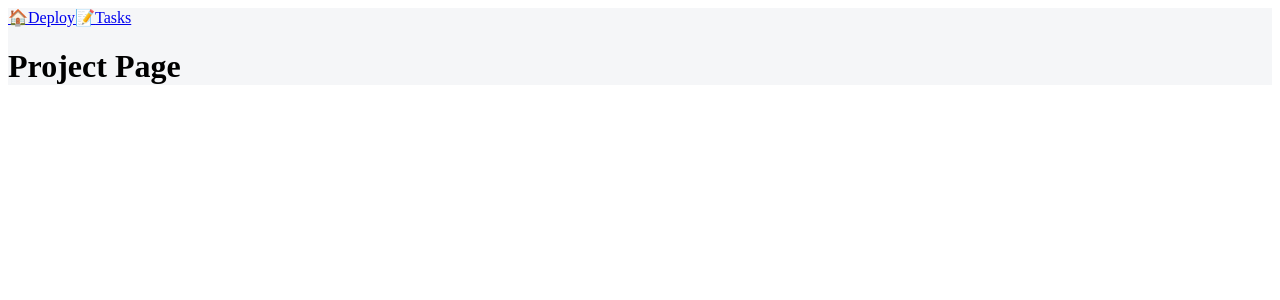
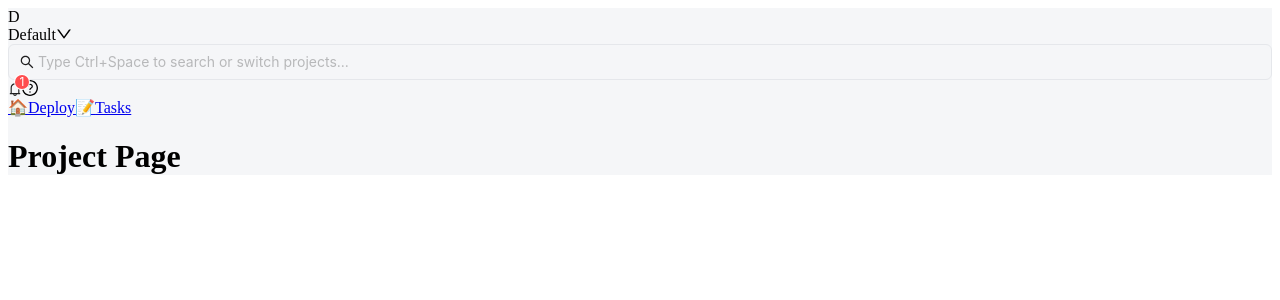
Before and after one commit to SolarifyDev/SquidWeb, a React (Vite) app: page / in a window 1280 px wide. Shown: the top 300 px of the page. Built offline with nearby package versions, Linux system fonts and the light colour scheme.

Commit message:
add top bar

```diff
--- a/package.json
+++ b/package.json
@@ -23,11 +23,11 @@
     "typecheck": "tsc --project tsconfig.json --noEmit"
   },
   "dependencies": {
+    "@ant-design/icons": "^6.1.0",
     "antd": "^5.28.0",
     "react": "^18.3.1",
     "react-dom": "^18.3.1",
-    "react-router-dom": "^7.9.5",
-    "vite-plugin-style-import": "^2.0.0"
+    "react-router-dom": "^6.26.2"
   },
   "devDependencies": {
     "@testing-library/jest-dom": "^6.8.0",
@@ -40,6 +40,7 @@
     "@vitejs/plugin-react-swc": "^3.11.0",
     "@vitest/ui": "^1.6.1",
     "autoprefixer": "^10.4.21",
+    "consola": "^3.4.2",
     "eslint": "^8.57.1",
     "eslint-config-prettier": "^9.1.2",
     "eslint-plugin-prettier": "^5.5.4",
--- a/src/components/App.tsx
+++ b/src/components/App.tsx
@@ -1,18 +1,59 @@
-import routes from 'routes'
+import routes from '../routes'
 import { Link, Route, Routes, useLocation } from 'react-router-dom'
+import { Input, Badge, Dropdown, Menu } from 'antd'
+import { SearchOutlined, BellOutlined, QuestionCircleOutlined, DownOutlined } from '@ant-design/icons'
+import type { MenuProps } from 'antd'
 
 function App() {
   const location = useLocation();
 
+  // 项目切换菜单
+  const projectMenuItems: MenuProps['items'] = [];
+
   return (
     <div className="page flex h-screen w-full flex-col" style={{ background: '#F5F6F8' }}>
-      <div className="page-top-bar flex p-4">
-        <div className="left-box">
-          <div className="logo"></div>
-          <div className="search-box"></div>
+      <div className="page-top-bar flex items-center justify-between px-6 py-3 bg-white border-b border-gray-200">
+        <div className="left-box flex items-center gap-4">
+          {/* Logo/Project Selector */}
+          <Dropdown menu={{ items: projectMenuItems }} trigger={['click']}>
+            <div className="flex items-center gap-2 cursor-pointer hover:bg-gray-50 px-3 py-2 rounded-md transition-colors">
+              <div className="flex items-center justify-center w-8 h-8 bg-blue-600 rounded">
+                <span className="text-white text-sm font-bold">D</span>
+              </div>
+              <span className="font-medium text-gray-900">Default</span>
+              <DownOutlined className="text-gray-500 text-xs" />
+            </div>
+          </Dropdown>
+
+          {/* Search Box */}
+          <Input
+            placeholder="Type Ctrl+Space to search or switch projects..."
+            prefix={<SearchOutlined className="text-gray-400" />}
+            className="w-80"
+            style={{
+              height: '36px',
+              borderRadius: '6px',
+              backgroundColor: '#F5F6F8',
+              border: '1px solid #E5E7EB'
+            }}
+          />
         </div>
-        <div className="right-box flex-1"></div>
+
+        <div className="right-box flex items-center gap-4">
+          {/* Notification Bell with Badge */}
+          <Badge count={1} size="small">
+            <BellOutlined
+              className="text-gray-600 hover:text-gray-900 cursor-pointer text-xl transition-colors"
+            />
+          </Badge>
+
+          {/* Help Icon */}
+          <QuestionCircleOutlined
+            className="text-gray-600 hover:text-gray-900 cursor-pointer text-xl transition-colors"
+          />
+        </div>
       </div>
+
       <div className="page-content flex flex-1">
         <div className="page-content-left-bar">
           <nav className="flex flex-col gap-2 mt-4">
--- a/vite.config.ts
+++ b/vite.config.ts
@@ -2,14 +2,12 @@
 import { defineConfig } from "vite";
 import react from "@vitejs/plugin-react-swc";
 import tsconfigPaths from "vite-tsconfig-paths";
-import { createStyleImportPlugin, AntdResolve } from "vite-plugin-style-import";
 
 // https://vitejs.dev/config https://vitest.dev/config
 export default defineConfig({
   plugins: [
     react(),
-    tsconfigPaths(),
-    createStyleImportPlugin({ resolves: [AntdResolve()] }),
+    tsconfigPaths()
   ],
   test: {
     globals: true,
```
